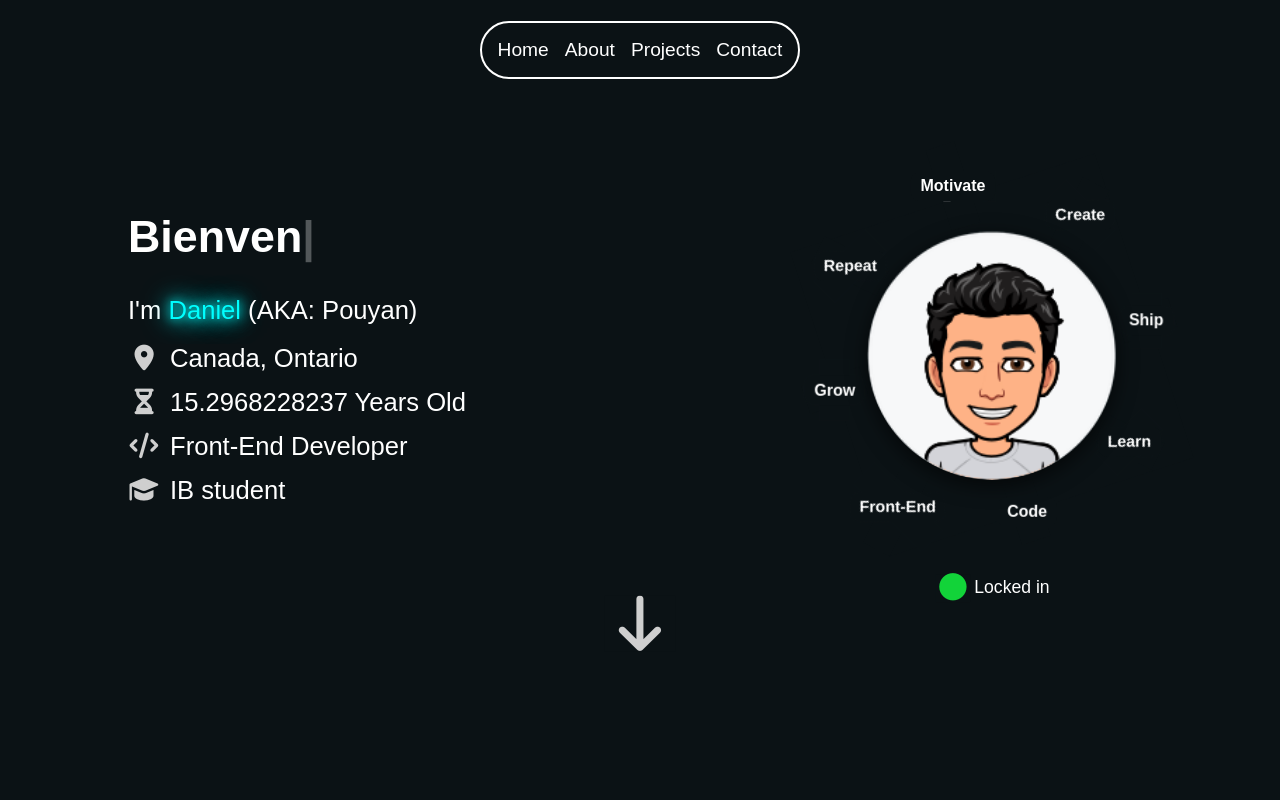
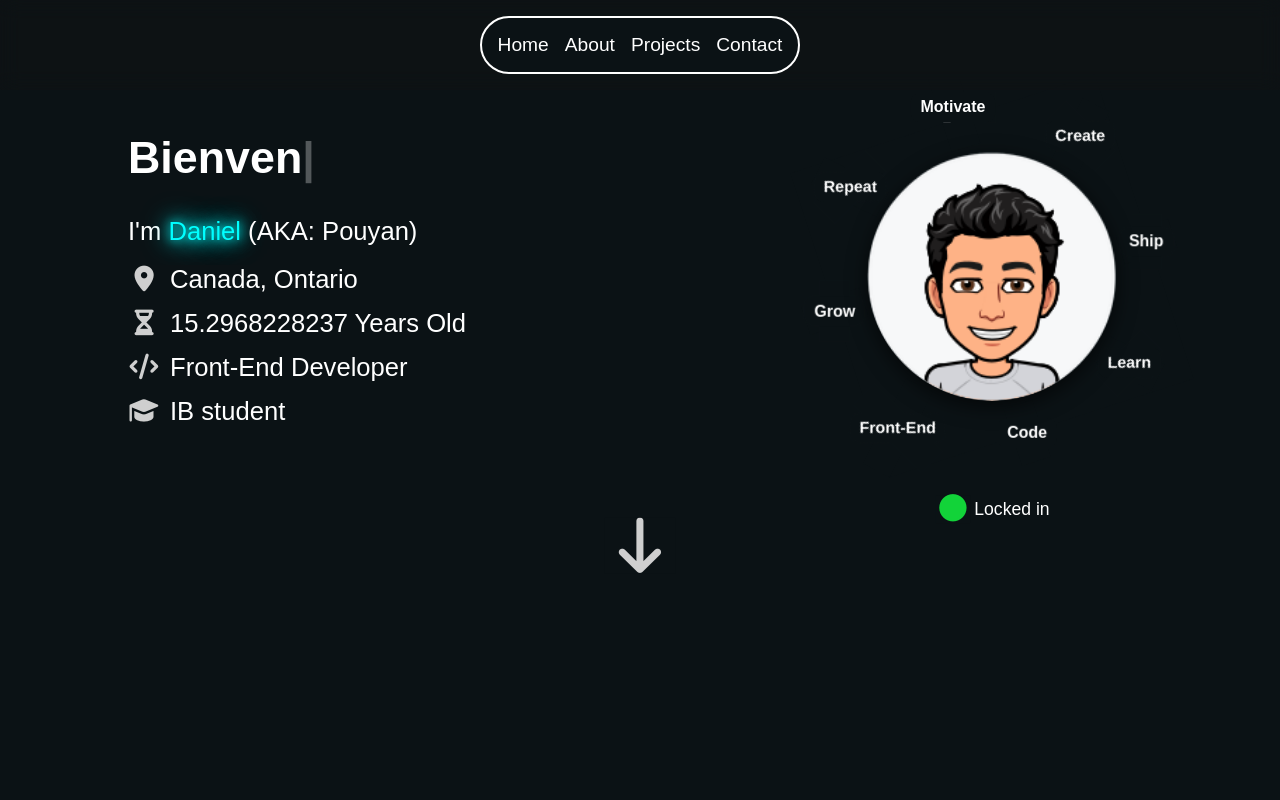
Before and after one commit to DanCreates1/Portfolio, a React (Vite) app in the folder Desktop/New portfolio/portfolio/: page / in a window 1280 px wide. Shown: the top 800 px of the page. Built offline with nearby package versions, Linux system fonts and the light colour scheme.

Commit message:
added some fetures to the nav bar

```diff
--- a/Desktop/New portfolio/portfolio/src/components/Hero.jsx
+++ b/Desktop/New portfolio/portfolio/src/components/Hero.jsx
@@ -148,14 +148,14 @@ export default function Hero() {
 
   return (
     <div className="hero">
-        <div className="navBar">
+        <span className="navBar">
             <ul>
-                <li><a href="#home">Home</a></li>
-                <li><a href="#about">About</a></li>
+                <li><a href=".hero">Home</a></li>
+                <li><a href="#WhoAmI">About</a></li>
                 <li><a href="#services">Projects</a></li>
                 <li><a href="#contact">Contact</a></li>
             </ul>
-        </div>
+        </span>
 
         <div className="welcome">
             <h1> {displayedText}<span className="typerPointer">|</span></h1>
--- a/Desktop/New portfolio/portfolio/src/components/WhoAmI.jsx
+++ b/Desktop/New portfolio/portfolio/src/components/WhoAmI.jsx
@@ -1,5 +1,6 @@
 export default function WhoAmI() {
    return (
+      <section id="WhoAmI">
     <div className="WhoAmI">
       <h1>Who Am I?</h1>
       <p>
@@ -9,5 +10,6 @@ export default function WhoAmI() {
         This portfolio highlights ongoing work and progress in both academics and personal development.
        </p>
       </div>
+      </section>
    )
 }
--- a/Desktop/New portfolio/portfolio/src/index.css
+++ b/Desktop/New portfolio/portfolio/src/index.css
@@ -16,7 +16,16 @@
 .navBar{
   display: flex;
   justify-content: center;
-  margin-top: 1.3rem;
+
+  position: fixed;      /* stays at the top */
+  top: 0;
+  left: 0;
+  width: 100%;
+  background: rgba(22, 22, 22, 0.3); /* semi-transparent */
+  backdrop-filter: blur(10px);          /* the blur effect */
+  -webkit-backdrop-filter: blur(10px);  /* for Safari */
+  z-index: 1000;
+  padding: 1rem;
 }
 
 .navBar > ul{
```
